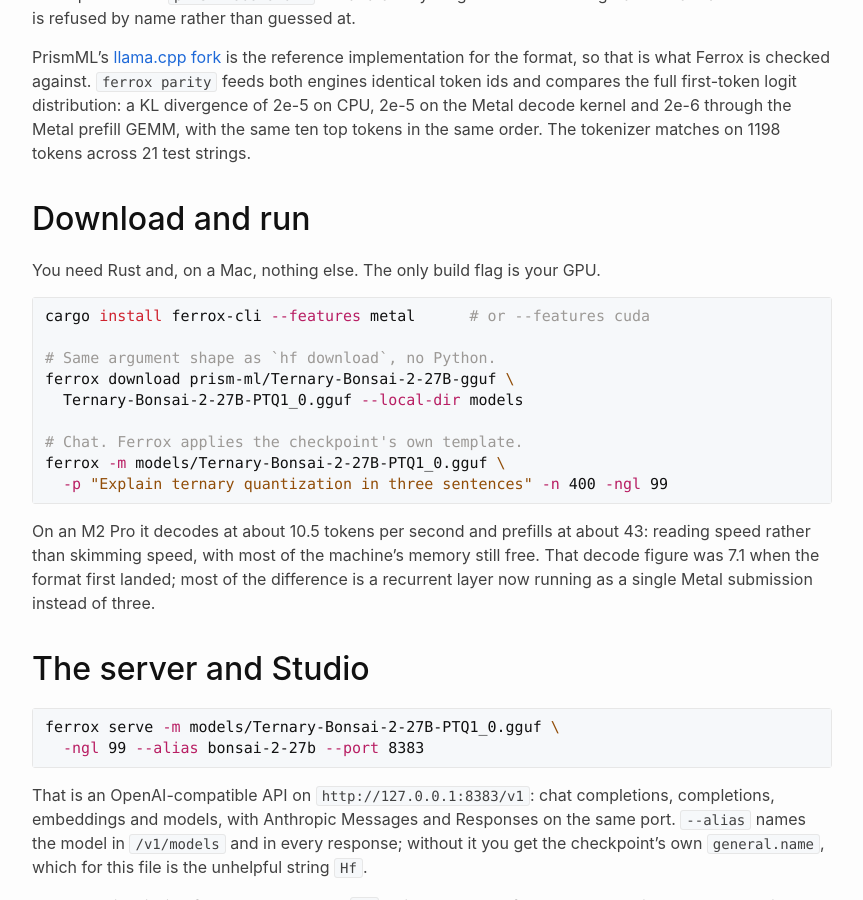
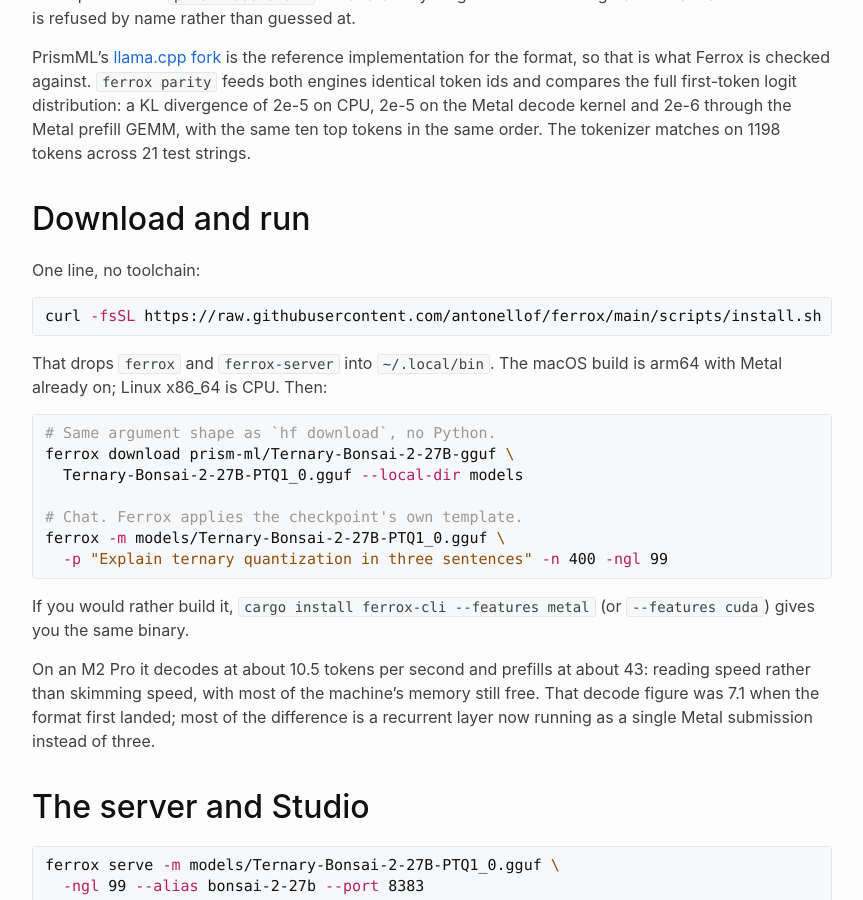
Before and after one commit to antonellof/antonellof.github.io, a Jekyll site: the page built from _posts/2026-09-18-ferrox-bonsai-ternary-27b-local.md, in a window 1280 px wide and 900 px high, scrolled down 1316 px. Shown: the whole window, without its empty margins (208-1071 px from the left). Built offline with Jekyll 4.4.1, drawn with Linux system fonts in a browser that asks for light colours; nearby versions of some CDN libraries; some of the changed text lies outside the part shown.

Commit message:
bonsai post: name the model in the title, and install with curl
Title leads with Bonsai and says the machine plainly -- a 16 GB M2
Mac -- instead of burying both.

Install is the one-line script from the README, which is how anyone
without a Rust toolchain would actually do it; the prebuilt macOS
binary already has Metal on. `cargo install` stays as the build-it-
yourself alternative.

````diff
--- a/_posts/2026-09-18-ferrox-bonsai-ternary-27b-local.md
+++ b/_posts/2026-09-18-ferrox-bonsai-ternary-27b-local.md
@@ -1,6 +1,6 @@
 ---
 layout: post
-title: "From 54 GB to 6: a 27B reasoning model on an M2 Mac"
+title: "Bonsai: a 27B reasoning model on a 16 GB M2 Mac, with Ferrox"
 date: 2026-09-18
 categories: [Projects]
 tags: [Rust, AI, LLM, Local Inference, Ternary, Apple Silicon, M2, MacBook, Metal, Coding Agents, OpenAI API, Pi Agent]
@@ -31,11 +31,16 @@
 
 ## Download and run
 
-You need Rust and, on a Mac, nothing else. The only build flag is your GPU.
+One line, no toolchain:
 
 ```bash
-cargo install ferrox-cli --features metal      # or --features cuda
+curl -fsSL https://raw.githubusercontent.com/antonellof/ferrox/main/scripts/install.sh | bash
+```
 
+That drops `ferrox` and `ferrox-server` into `~/.local/bin`. The macOS
+build is arm64 with Metal already on; Linux x86_64 is CPU. Then:
+
+```bash
 # Same argument shape as `hf download`, no Python.
 ferrox download prism-ml/Ternary-Bonsai-2-27B-gguf \
   Ternary-Bonsai-2-27B-PTQ1_0.gguf --local-dir models
@@ -44,6 +49,9 @@
 ferrox -m models/Ternary-Bonsai-2-27B-PTQ1_0.gguf \
   -p "Explain ternary quantization in three sentences" -n 400 -ngl 99
 ```
+
+If you would rather build it, `cargo install ferrox-cli --features metal`
+(or `--features cuda`) gives you the same binary.
 
 On an M2 Pro it decodes at about 10.5 tokens per second and prefills at about 43: reading speed rather than skimming speed, with most of the machine's memory still free. That decode figure was 7.1 when the format first landed; most of the difference is a recurrent layer now running as a single Metal submission instead of three.
 
````
